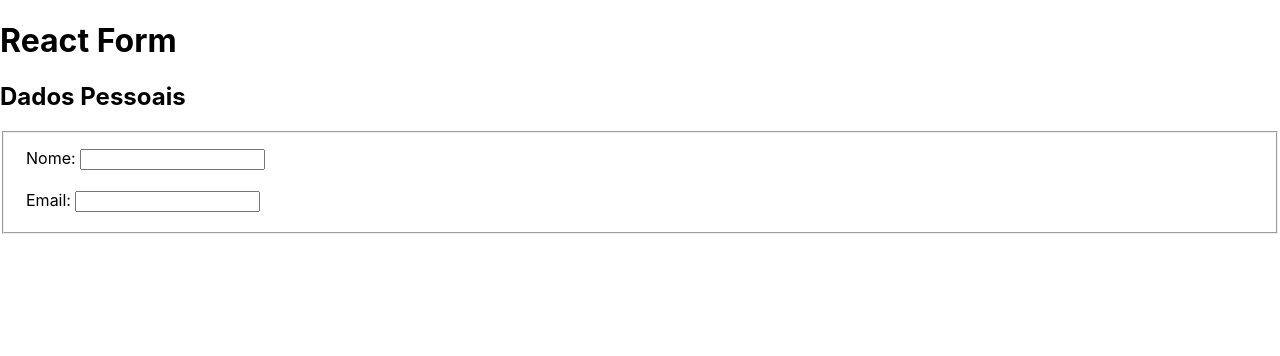
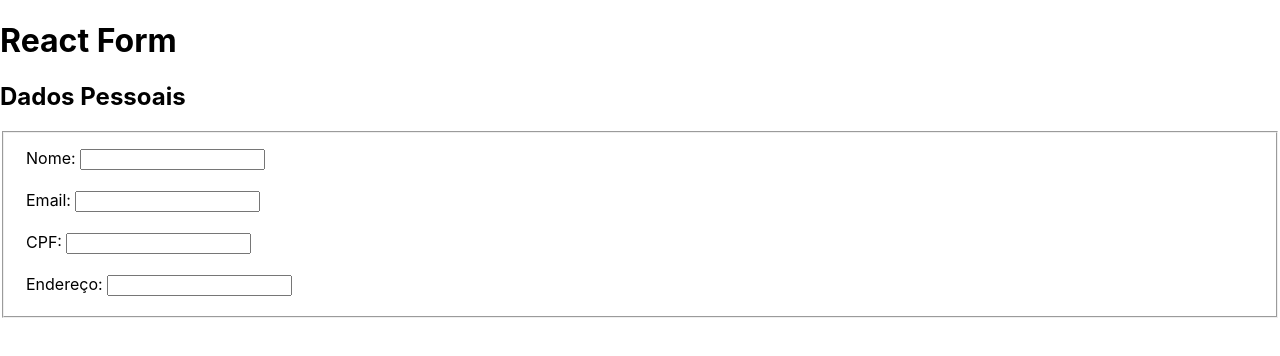
Before and after one commit to paulotss/trybe-exercicios, a React (Create React App) app in the folder front-end/bloco-11-estados-eventos-formularios-react/dia-02-formularios-react/my-form-2.0/: page / in a window 1280 px wide. Shown: the top 356 px of the page. Built offline with nearby package versions, Linux system fonts and the light colour scheme.

Commit message:
Adiciona input controlado - endereco

```diff
--- a/front-end/bloco-11-estados-eventos-formularios-react/dia-02-formularios-react/my-form-2.0/src/components/Form.js
+++ b/front-end/bloco-11-estados-eventos-formularios-react/dia-02-formularios-react/my-form-2.0/src/components/Form.js
@@ -10,6 +10,8 @@ class Form extends React.Component {
     this.state = {
       nome: '',
       email: '',
+      cpf: '',
+      endereco: '',
     }
   }
 
@@ -28,6 +30,8 @@ class Form extends React.Component {
             handleChange={this.handleChange}
             nome={this.state.nome}
             email={this.state.email}
+            cpf={this.state.cpf}
+            endereco={this.state.endereco}
           />
         </form>
       </section>
--- a/front-end/bloco-11-estados-eventos-formularios-react/dia-02-formularios-react/my-form-2.0/src/components/PersonalData.js
+++ b/front-end/bloco-11-estados-eventos-formularios-react/dia-02-formularios-react/my-form-2.0/src/components/PersonalData.js
@@ -2,8 +2,13 @@ import React from 'react';
 
 class PersonalData extends React.Component {
   render() {
-    let { nome, email, handleChange } = this.props;
+    let { nome, email, cpf, endereco, handleChange } = this.props;
     nome = nome.toUpperCase();
+
+    //Verifica se o último carater é A-z
+    endereco = endereco.charAt(endereco.length - 1).search(/[A-z]/) >= 0 ?
+      endereco : endereco.slice(0,endereco.length - 1);
+
     return (
       <>
         <h2>Dados Pessoais</h2>
@@ -16,6 +21,14 @@ class PersonalData extends React.Component {
             <label htmlFor="email">Email: </label>
             <input type="email" id="email" name="email" maxLength={50} value={email} onChange={handleChange} required />
           </div>
+          <div>
+            <label htmlFor="cpf">CPF: </label>
+            <input type="text" id="cpf" name="cpf" maxLength={11} value={cpf} onChange={handleChange} required />
+          </div>
+          <div>
+            <label htmlFor="endereco">Endereço: </label>
+            <input type="text" id="endereco" name="endereco" maxLength={200} value={endereco} onChange={handleChange} />
+          </div>
         </fieldset>
       </>
     );
```
